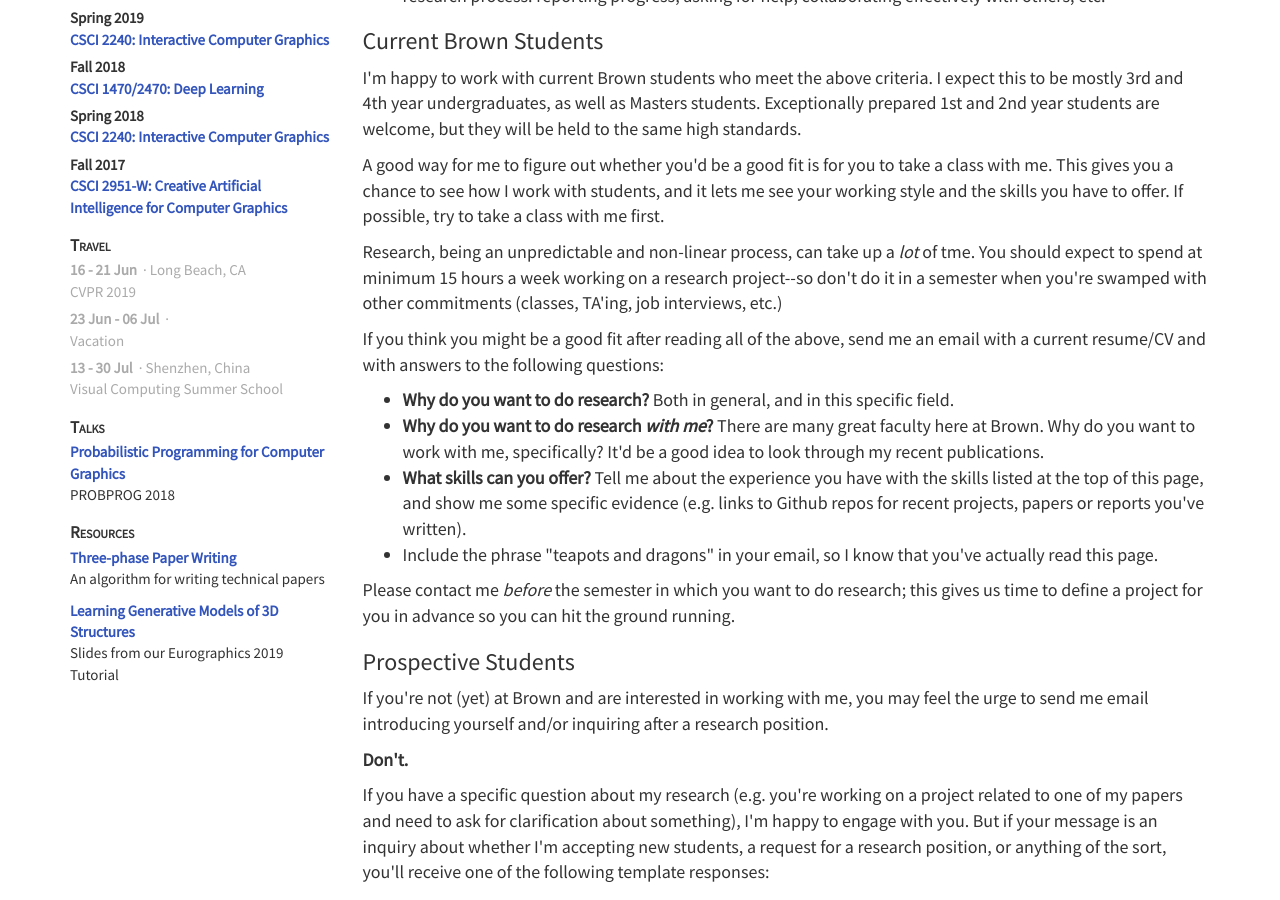
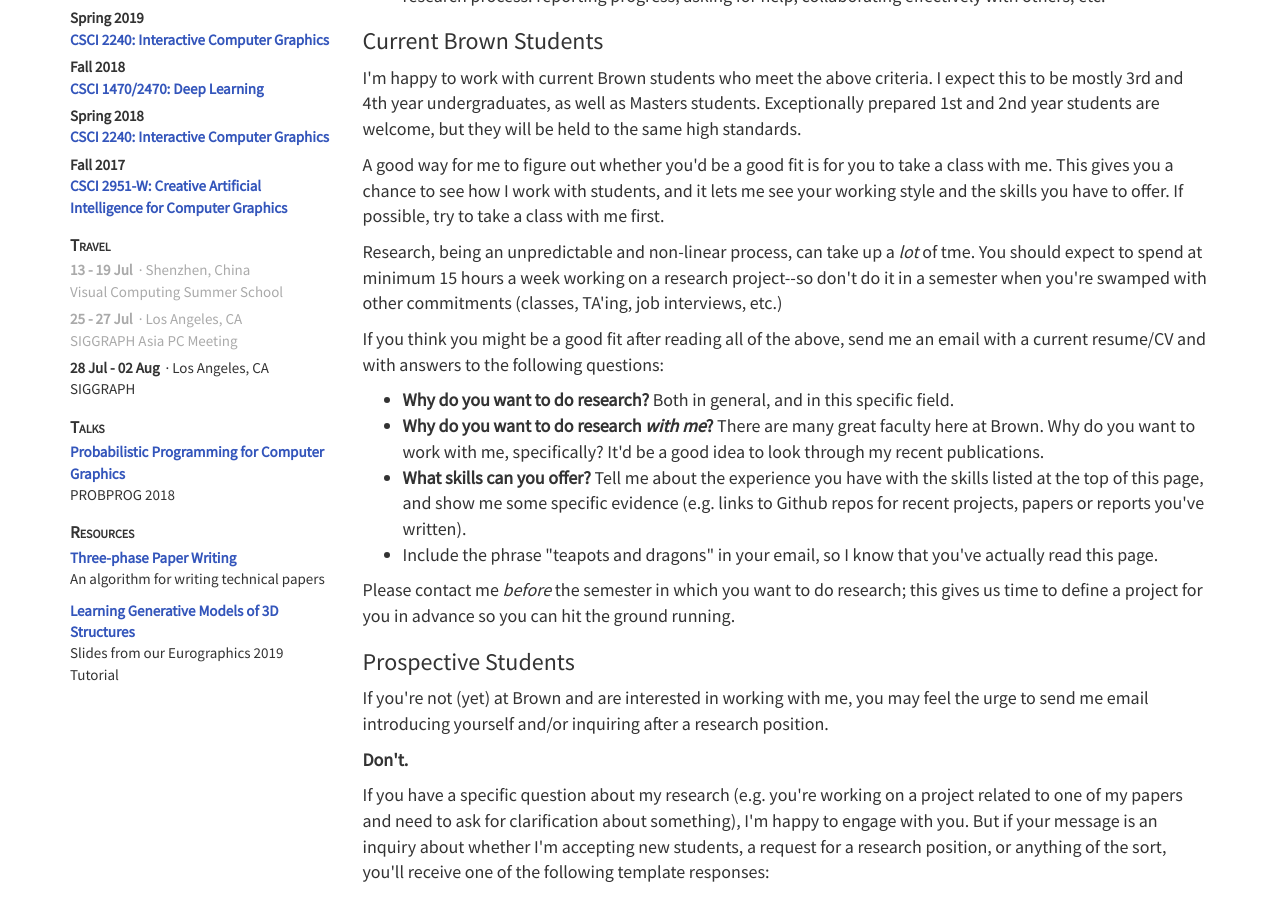
Before and after one commit to dritchie/dritchie.github.io, a Jekyll site: the page built from prospective_students.html, in a window 1280 px wide and 900 px high, scrolled down 660 px. Built offline with Jekyll 4.4.1, drawn with Linux system fonts in a browser that asks for light colours.

Commit message:
Add SIGGRAPH 2019 trip to travel.

```diff
--- a/_data/travel.json
+++ b/_data/travel.json
@@ -156,9 +156,23 @@
 
 		{
 			"startdate": "2019-07-13",
-			"enddate": "2019-07-30",
+			"enddate": "2019-07-19",
 			"event": "Visual Computing Summer School",
 			"location": "Shenzhen, China"
+		},
+
+		{
+			"startdate": "2019-07-25",
+			"enddate": "2019-07-27",
+			"event": "SIGGRAPH Asia PC Meeting",
+			"location": "Los Angeles, CA"
+		},
+
+		{
+			"startdate": "2019-07-28",
+			"enddate": "2019-08-02",
+			"event": "SIGGRAPH",
+			"location": "Los Angeles, CA"
 		}
 	]
 }
```
